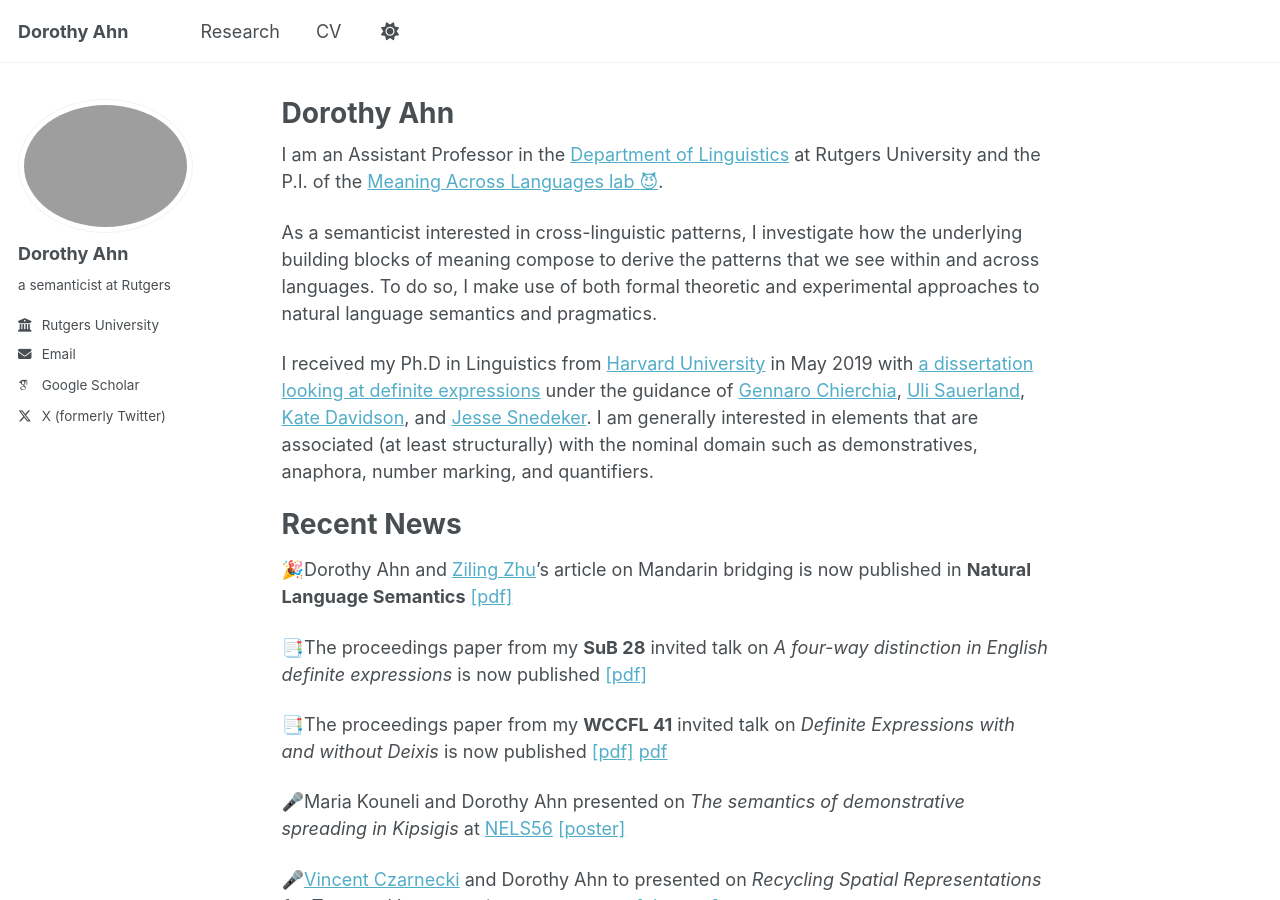
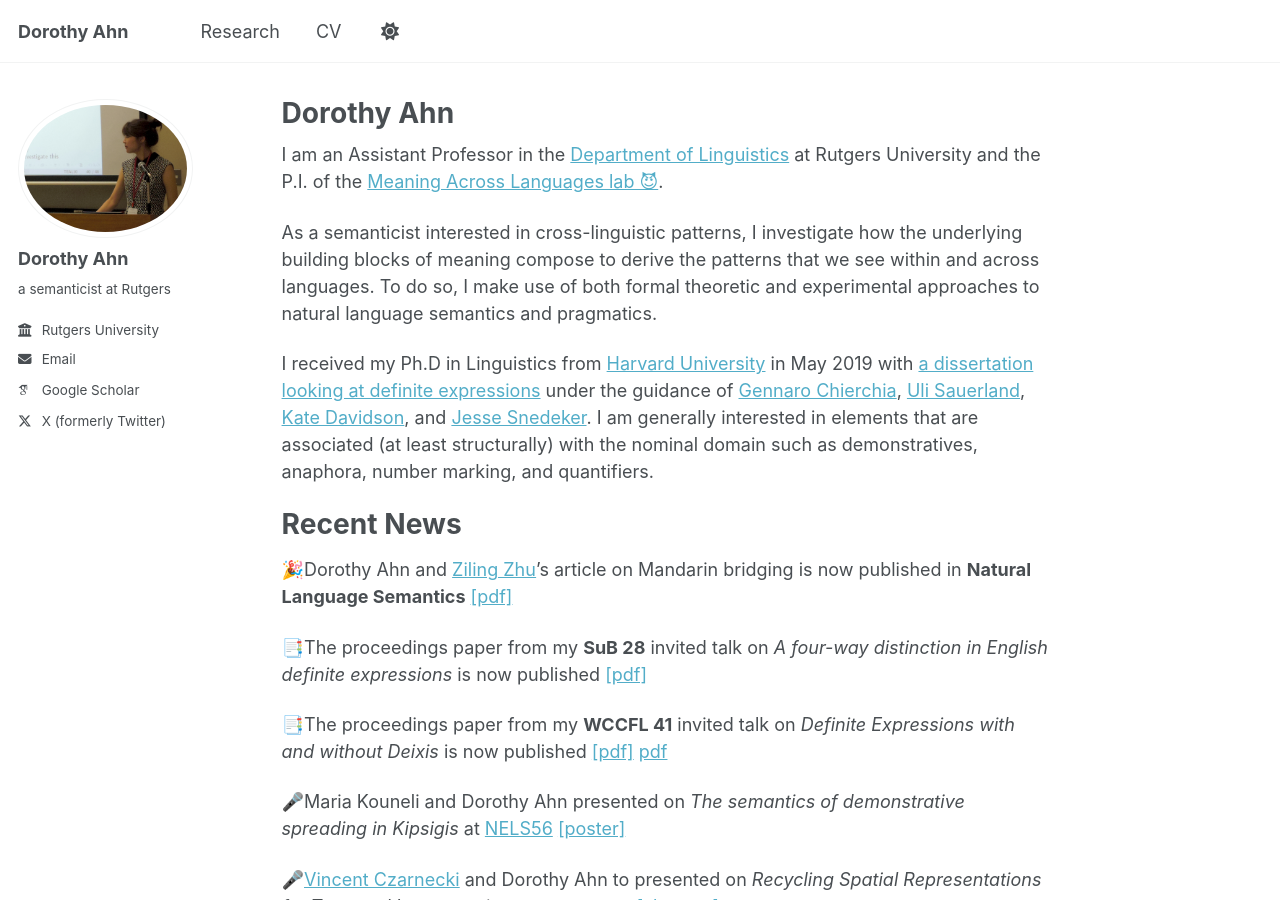
Before and after one commit to doroahn/doroahn.github.io, a Jekyll site: the page built from _pages/about.md, in a window 1280 px wide and 900 px high. Built offline with Jekyll 4.4.1, drawn with Linux system fonts in a browser that asks for light colours; some web fonts are replaced.

Commit message:
Update _config.yml

```diff
--- a/_config.yml
+++ b/_config.yml
@@ -22,7 +22,7 @@ repository               : #"academicpages/academicpages.github.io"
 #               Additional customization can be done by editing /_includes/author-profile.html
 author:
   # Biographic information
-  avatar           : "ifnt-2.png"
+  avatar           : "website_photo.JPG"
   name             : "Dorothy Ahn"
   pronouns         : # example: "she/her"
   bio              : "a semanticist at Rutgers"
```
